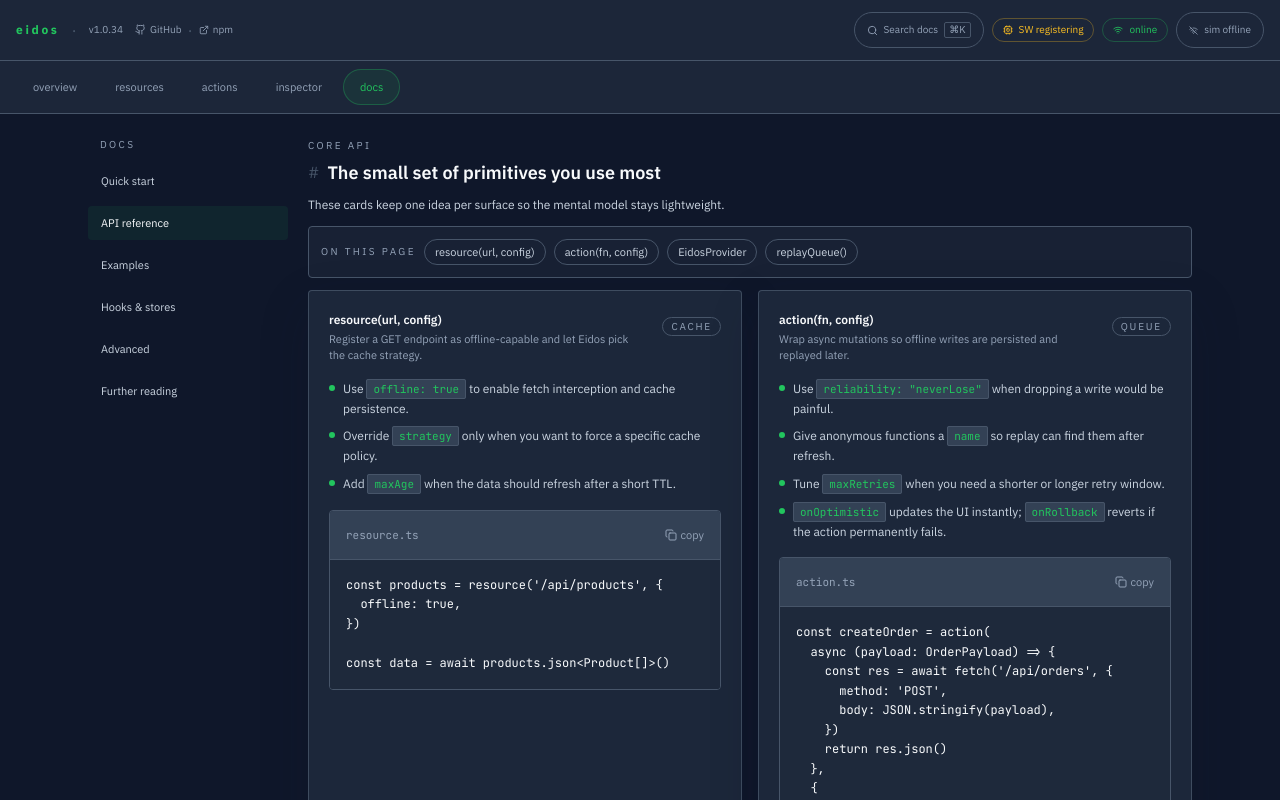
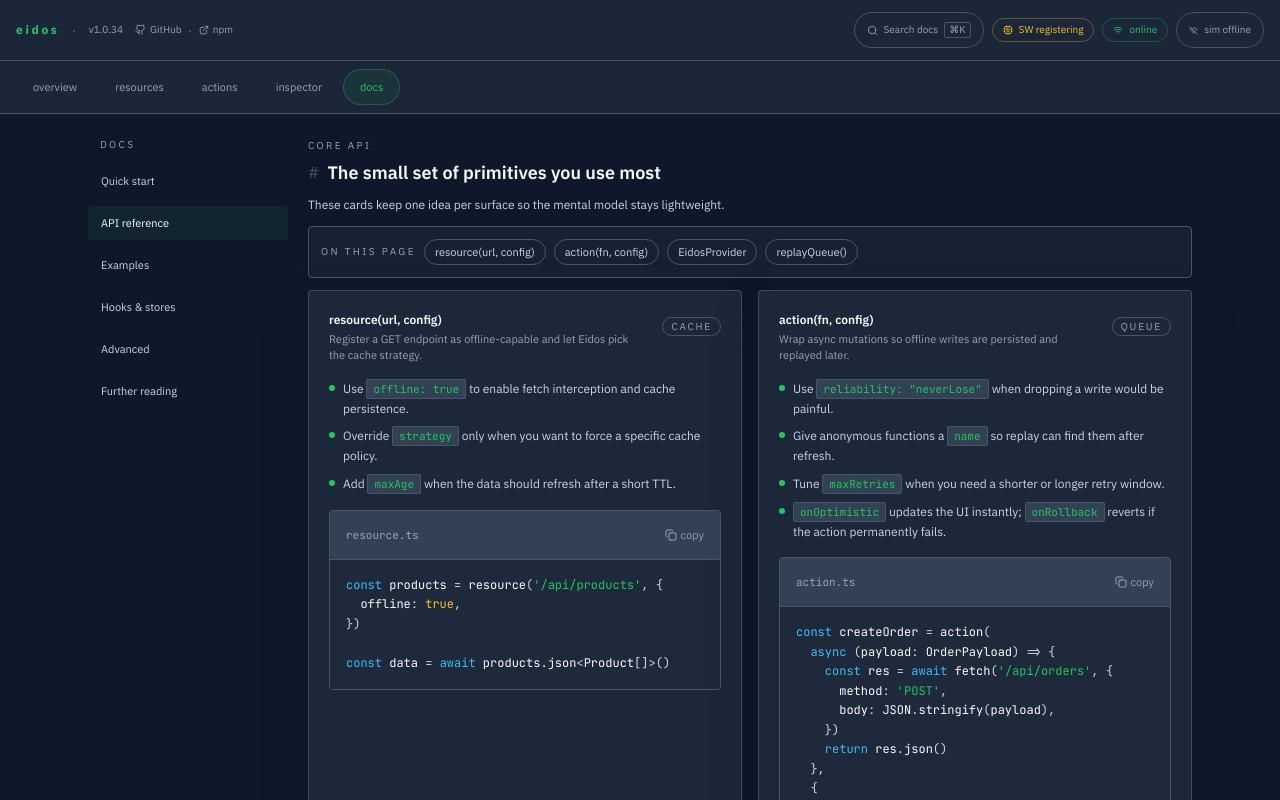
Before and after one commit to sweidos/eidos, a React (Vite) app in the folder apps/playground/: page /docs/api in a window 1280 px wide. Shown: the top 800 px of the page. Built offline with nearby package versions, Linux system fonts and the light colour scheme.

Commit message:
feat(docs): add syntax highlighting to code blocks
Use prism-react-renderer with a custom theme matched to the eidos
design tokens, replacing the previous plain-text <pre><code> blocks.
Auto-detects bash/json/tsx based on snippet content.

```diff
--- a/apps/playground/package.json
+++ b/apps/playground/package.json
@@ -14,6 +14,7 @@
     "@tanstack/react-query": "^5.45.0",
     "@vercel/analytics": "^2.0.1",
     "lucide-react": "^0.400.0",
+    "prism-react-renderer": "^2.4.1",
     "react": "^19.2.7",
     "react-dom": "^19.2.7",
     "react-router-dom": "^7.17.0"
--- a/apps/playground/src/components/CodeBlock.tsx
+++ b/apps/playground/src/components/CodeBlock.tsx
@@ -1,14 +1,22 @@
 import { useState } from 'react';
 import { Copy, Check } from 'lucide-react';
+import { Highlight, type Language } from 'prism-react-renderer';
+import { eidosCodeTheme } from './eidosCodeTheme';
 
 interface CodeBlockProps {
   code: string;
-  language?: string;
+  language?: Language;
   title?: string;
   className?: string;
 }
 
-export function CodeBlock({ code, title, className = '' }: CodeBlockProps) {
+function detectLanguage(code: string): Language {
+  if (/^\s*(npm|pnpm|npx|yarn|cp|cd)\b/.test(code)) return 'bash';
+  if (/^\s*[{[]/.test(code.trimStart())) return 'json';
+  return 'tsx';
+}
+
+export function CodeBlock({ code, language, title, className = '' }: CodeBlockProps) {
   const [copied, setCopied] = useState(false);
   const [copyError, setCopyError] = useState(false);
 
@@ -42,9 +50,28 @@ export function CodeBlock({ code, title, className = '' }: CodeBlockProps) {
           </button>
         </div>
       )}
-      <pre className="p-4 overflow-x-auto text-sm font-mono text-eidos-text bg-eidos-surface leading-relaxed">
-        <code>{code}</code>
-      </pre>
+      <Highlight
+        code={code.trim()}
+        language={language ?? detectLanguage(code)}
+        theme={eidosCodeTheme}
+      >
+        {({ className: highlightClassName, style, tokens, getLineProps, getTokenProps }) => (
+          <pre
+            className={`p-4 overflow-x-auto text-sm font-mono leading-relaxed bg-eidos-surface ${highlightClassName}`}
+            style={style}
+          >
+            <code>
+              {tokens.map((line, i) => (
+                <div key={i} {...getLineProps({ line })}>
+                  {line.map((token, key) => (
+                    <span key={key} {...getTokenProps({ token })} />
+                  ))}
+                </div>
+              ))}
+            </code>
+          </pre>
+        )}
+      </Highlight>
     </div>
   );
 }
--- /dev/null
+++ b/apps/playground/src/components/eidosCodeTheme.ts
@@ -0,0 +1,43 @@
+import type { PrismTheme } from 'prism-react-renderer';
+
+// Syntax theme matched to the eidos design tokens (tailwind.config.js).
+export const eidosCodeTheme: PrismTheme = {
+  plain: {
+    color: '#F8FAFC', // eidos-text
+    backgroundColor: '#1E293B', // eidos-surface
+  },
+  styles: [
+    {
+      types: ['comment', 'prolog', 'doctype', 'cdata'],
+      style: { color: '#94A3B8', fontStyle: 'italic' }, // eidos-muted
+    },
+    {
+      types: ['punctuation'],
+      style: { color: '#CBD5E1' }, // eidos-text-dim
+    },
+    {
+      types: ['property', 'tag', 'boolean', 'number', 'constant', 'symbol', 'deleted'],
+      style: { color: '#FBBF24' }, // eidos-amber
+    },
+    {
+      types: ['selector', 'attr-name', 'string', 'char', 'builtin', 'inserted'],
+      style: { color: '#22C55E' }, // eidos-accent
+    },
+    {
+      types: ['operator', 'entity', 'url'],
+      style: { color: '#CBD5E1' },
+    },
+    {
+      types: ['atrule', 'attr-value', 'keyword'],
+      style: { color: '#38BDF8' }, // eidos-blue
+    },
+    {
+      types: ['function', 'class-name'],
+      style: { color: '#F8FAFC' },
+    },
+    {
+      types: ['regex', 'important', 'variable'],
+      style: { color: '#F87171' }, // eidos-red
+    },
+  ],
+};
```
Also changed, not shown: 1 other file (tests, documents, lock files or other folders).
